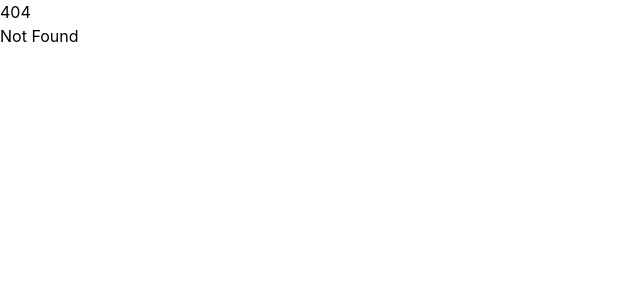
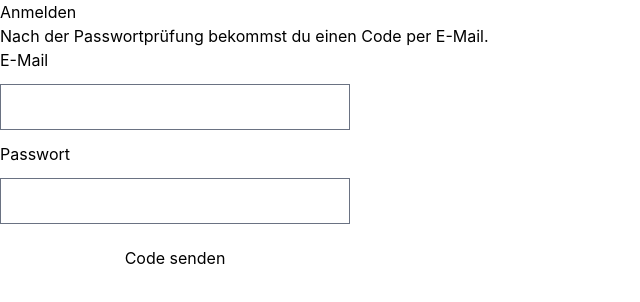
Before and after one commit to EdoSha20/two-factor-mail, a SvelteKit app: page /login in a window 1280 px wide. Before the commit this address had no page. Shown: the top 302 px of the page, without its empty margins (0-640 px from the left). Built offline with nearby package versions, Linux system fonts and the light colour scheme.

Commit message:
Add login form

```diff
--- /dev/null
+++ b/src/routes/login/+page.svelte
@@ -0,0 +1,39 @@
+<h1>Anmelden</h1>
+<p>Nach der Passwortprüfung bekommst du einen Code per E-Mail.</p>
+
+<form method="POST">
+    <label for="email">E-Mail</label>
+    <input
+        id="email"
+        name="email"
+        type="email"
+        autocomplete="username"
+        required
+    />
+
+    <label for="password">Passwort</label>
+    <input
+        id="password"
+        name="password"
+        type="password"
+        autocomplete="current-password"
+        required
+    />
+
+    <button type="submit">Code senden</button>
+</form>
+
+<style>
+    form {
+        display: flex;
+        flex-direction: column;
+        gap: 12px;
+        max-width: 350px;
+    }
+
+    input,
+    button {
+        padding: 10px;
+        font: inherit;
+    }
+</style>
```
